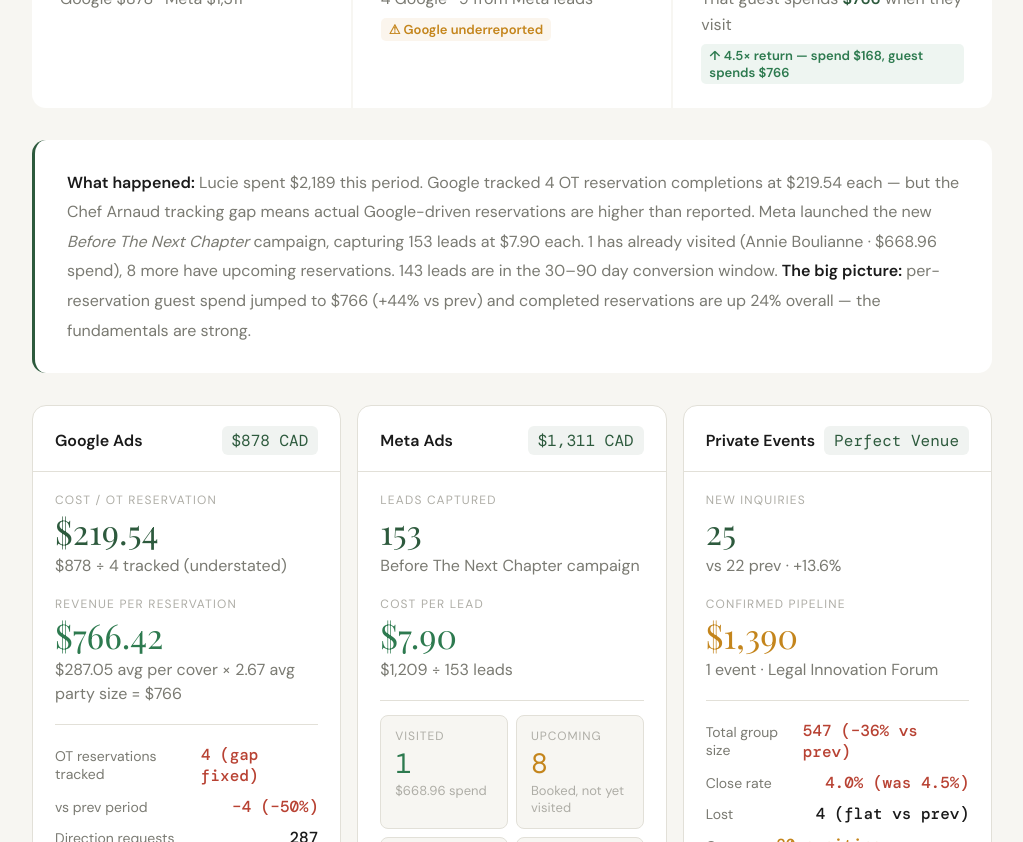
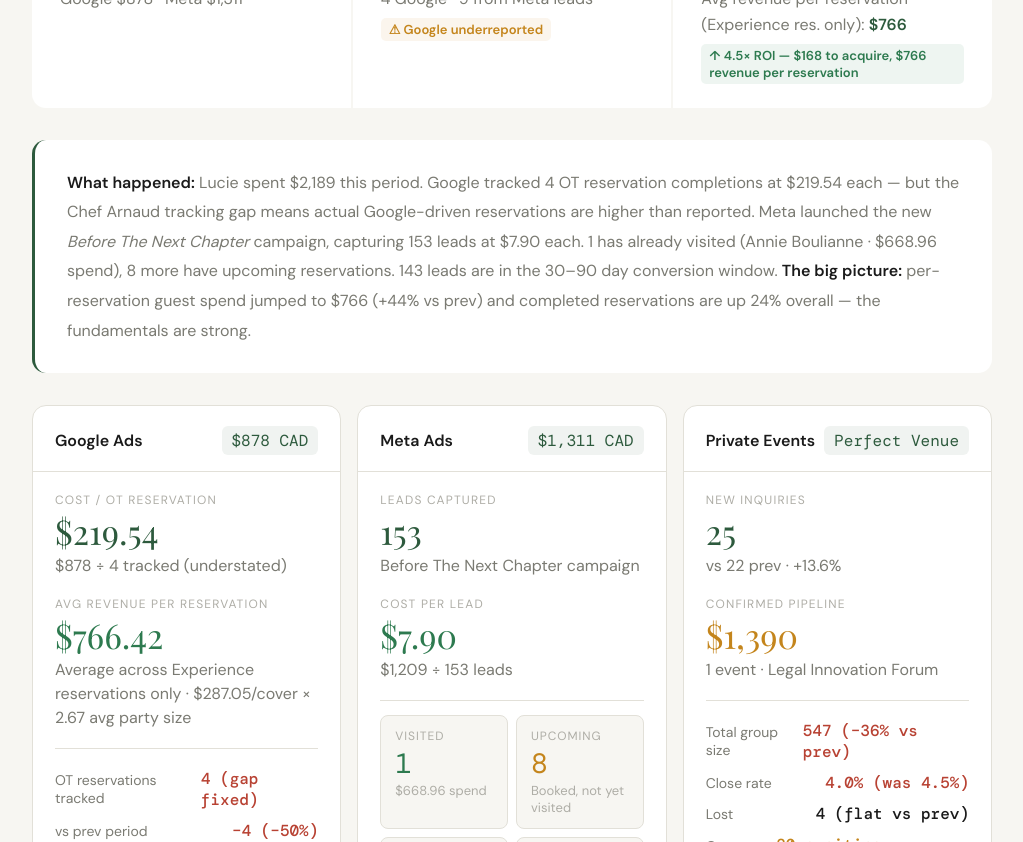
Before and after one commit to chrysales-ui/guest-getter-dashboard-Lucie, a plain HTML site: page index.html in a window 1280 px wide. Shown: the part 389-1231 px from the top of the page, without its empty margins (128-1151 px from the left). Drawn offline with nearby package versions, Linux system fonts and the light colour scheme.

Commit message:
Update index.html

```diff
--- a/index.html
+++ b/index.html
@@ -210,8 +210,8 @@ body { background: var(--bg); font-family: 'DM Sans', sans-serif; color: var(--t
     <div class="score-card">
       <div class="sc-eyebrow">Cost to acquire one reservation</div>
       <div class="sc-num">$168</div>
-      <div class="sc-sub">That guest spends <strong style="color:var(--green);font-size:16px;">$766</strong> when they visit</div>
-      <div class="sc-delta up">↑ 4.5× return — spend $168, guest spends $766</div>
+      <div class="sc-sub">Avg revenue per reservation (Experience res. only): <strong style="color:var(--green);font-size:16px;">$766</strong></div>
+      <div class="sc-delta up">↑ 4.5× ROI — $168 to acquire, $766 revenue per reservation</div>
     </div>
   </div>
 
@@ -237,9 +237,9 @@ body { background: var(--bg); font-family: 'DM Sans', sans-serif; color: var(--t
         <div class="ch-kpi-label">Cost / OT reservation</div>
         <div class="ch-kpi">$219.54</div>
         <div class="ch-kpi-src">$878 ÷ 4 tracked (understated)</div>
-        <div class="ch-kpi-label">Revenue per reservation</div>
+        <div class="ch-kpi-label">Avg revenue per reservation</div>
         <div class="ch-kpi green">$766.42</div>
-        <div class="ch-kpi-src">$287.05 avg per cover × 2.67 avg party size = $766</div>
+        <div class="ch-kpi-src">Average across Experience reservations only · $287.05/cover × 2.67 avg party size</div>
         <hr class="ch-divider">
         <div class="ch-stat"><span class="ch-stat-label">OT reservations tracked</span><span class="ch-stat-val r">4 (gap fixed)</span></div>
         <div class="ch-stat"><span class="ch-stat-label">vs prev period</span><span class="ch-stat-val r">–4 (–50%)</span></div>
```
